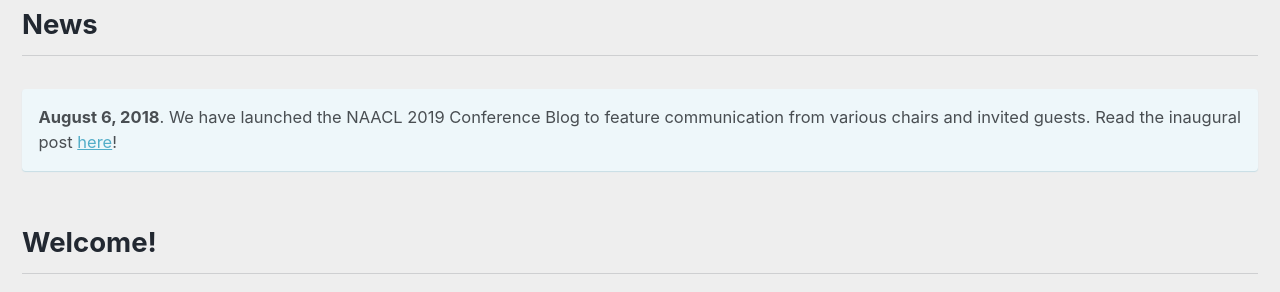
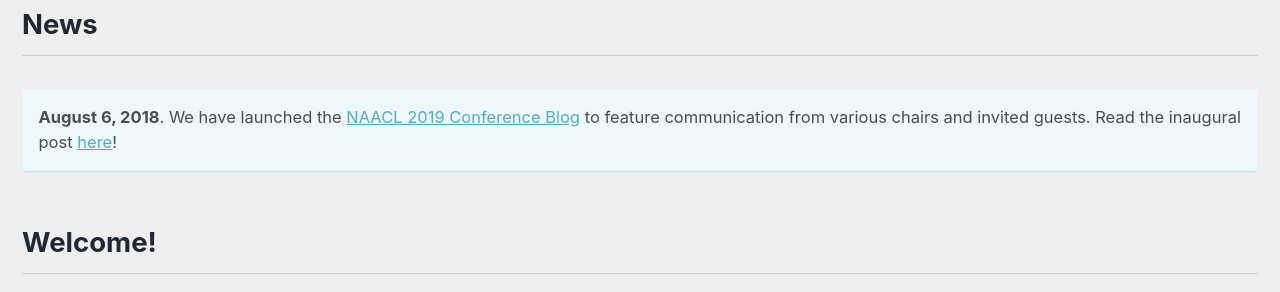
Before and after one commit to naacl-org/naacl-2021-website, a Jekyll site: the page built from _pages/home.md, in a window 1280 px wide. Shown: the part 514-806 px from the top of the page. Built offline with Jekyll 4.4.1, drawn with Linux system fonts in a browser that asks for light colours; nearby versions of some CDN libraries; some of the changed lines change nothing that is shown.

Commit message:
Fix links in news item.

```diff
--- a/_pages/home.md
+++ b/_pages/home.md
@@ -14,7 +14,7 @@
 
 <h2>News</h2>
 
-**August 6, 2018**. We have launched the NAACL 2019 Conference Blog to feature communication from various chairs and invited guests. Read the inaugural post [here](/blog)!
+**August 6, 2018**. We have launched the [NAACL 2019 Conference Blog](/blog) to feature communication from various chairs and invited guests. Read the inaugural post [here](/blog/call-for-volunteers/)!
 {: .notice--info}
 
 
```
